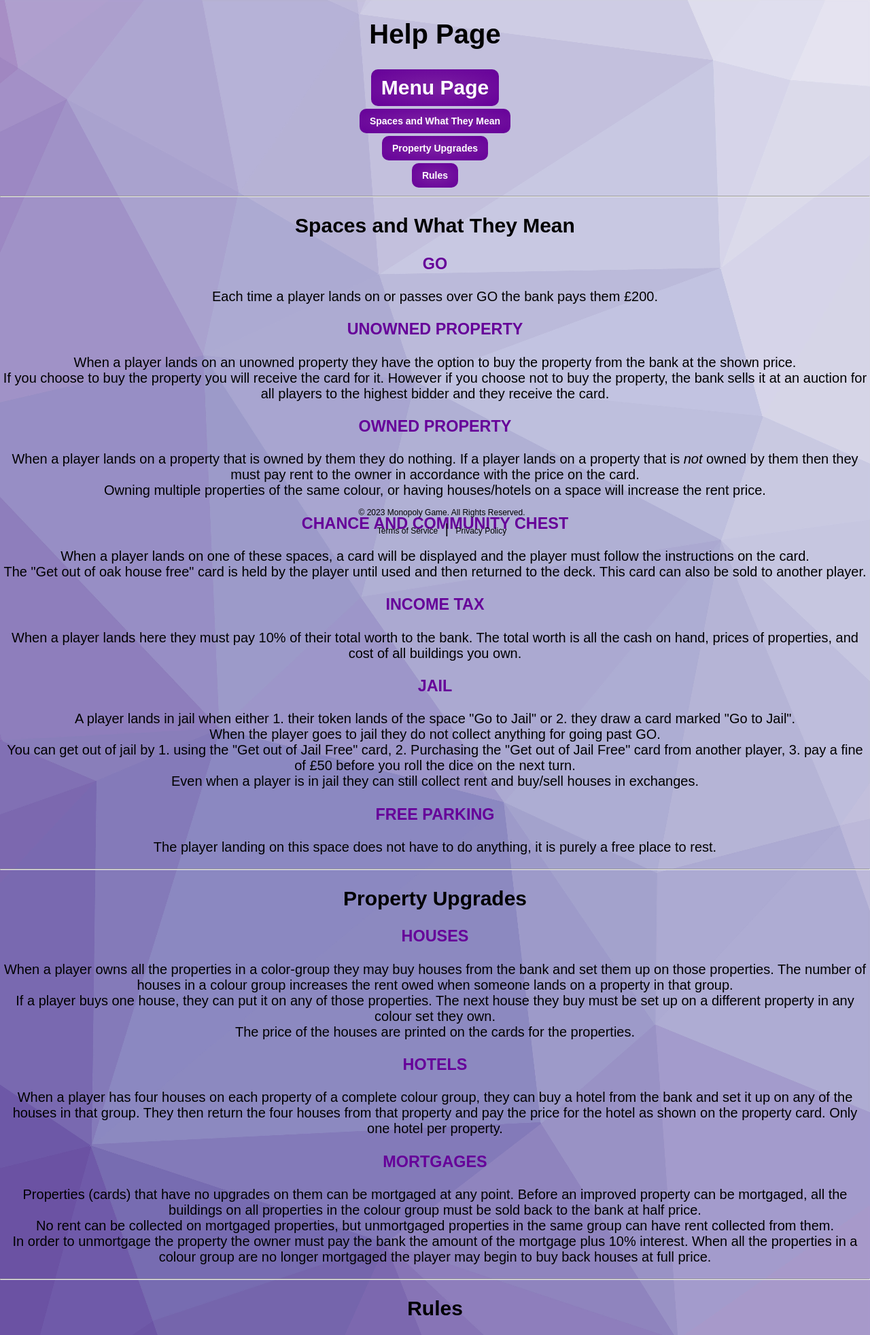
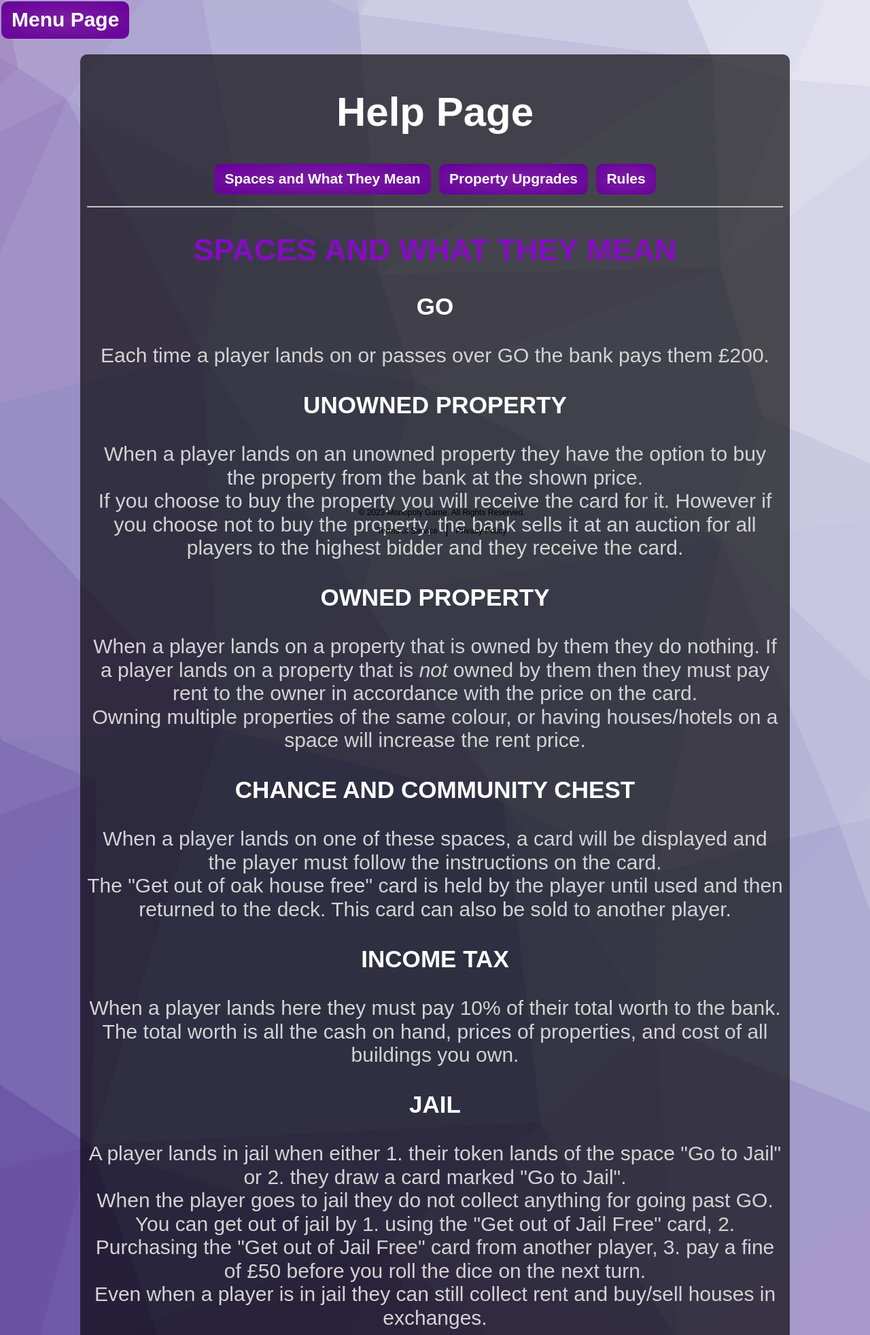
Before and after one commit to doug-spencer/Uniopoly, a Flask app: page /help in a window 1280 px wide. Shown: the top 1964 px of the page at 68% size. Run offline with Flask 3, Linux system fonts and the light colour scheme; some libraries are stand-ins or nearby versions.

Commit message:
CSS Updated

```diff
--- a/App/static/css/help.css
+++ b/App/static/css/help.css
@@ -2,6 +2,33 @@
     color: grey;
 }
 
-body {
-    overflow: auto;
+#main-content {
+    position: absolute;
+    padding: 10px;
+    border: none;
+    border-radius: 10px;
+    top: 10%;
+    left: 50%;
+    width: 80%;
+    transform: translate(-50%, 0%);
+    background-color: #000000a8;
+    font-size: 30px;
+    color: white;
 }
+
+#menu-button {
+    position: absolute;
+    top: 0%;
+    left: 0%;
+}
+.card-head {
+    color: #850cc2;
+}
+
+.card-subhead {
+    color: white;
+}
+
+p {
+    color: lightgray;
+}
--- a/App/static/js/game_room.js
+++ b/App/static/js/game_room.js
@@ -117,7 +117,7 @@ $(document).ready(function(){
         ];
         const sprite = new Image();
         sprite.src = '/static/images/playerIcons/' + sprite_imgs[data.symbol];
-        sprite.alt = "FUCK ALL Y'ALL"
+        sprite.alt = "DISPLAY SPRITES"
         document.getElementById('test_sprites').appendChild(sprite);
     });
     socket.on('houses', function(data) {
--- a/App/templates/help.html
+++ b/App/templates/help.html
@@ -8,72 +8,70 @@
 {% endblock %}
 
 {% block body %}
-<h1>Help Page</h1>
-<button class="button" onclick="window.location.href = 'menu';">Menu Page</button>
-<div>
+<div id="menu-button">
+    <button class="button" onclick="window.location.href = 'menu';">Menu Page</button>
+</div>
+<div id="main-content">
+    <h1>Help Page</h1>
     <button class="button" style="font-size: 70%;" onclick="window.location.href = '#SaWTM';">Spaces and What They Mean</button>
-    <br>
     <button class="button" style="font-size: 70%;" onclick="window.location.href = '#prUp';">Property Upgrades</button>
-    <br>
     <button class="button" style="font-size: 70%;" onclick="window.location.href = '#rules';">Rules</button>
 
     <hr>
-    <h2 class="card-head" id="SaWTM">Spaces and What They Mean</h2>
+    <h2 class="card-head" id="SaWTM">SPACES AND WHAT THEY MEAN</h2>
 
-    <h3 class="card-subhead" style="color: #660099;">GO</h3>
+    <h3 class="card-subhead">GO</h3>
     <p>Each time a player lands on or passes over GO the bank pays them £200.</p>
 
-    <h3 class="card-subhead" style="color: #660099;">UNOWNED PROPERTY</h3>
+    <h3 class="card-subhead">UNOWNED PROPERTY</h3>
     <p>When a player lands on an unowned property they have the option to buy the property from the bank at the shown price. <br> If you choose to buy the property you will receive the card for it. However if you choose not to buy the property, the bank sells it at an auction for all players to the highest bidder and they receive the card.</p>
 
-    <h3 class="card-subhead" style="color: #660099;">OWNED PROPERTY</h3>
+    <h3 class="card-subhead">OWNED PROPERTY</h3>
     <p>When a player lands on a property that is owned by them they do nothing. If a player lands on a property that is <i>not</i> owned by them then they must pay rent to the owner in accordance with the price on the card. <br> Owning multiple properties of the same colour, or having houses/hotels on a space will increase the rent price. </p>
 
-    <h3 class="card-subhead" style="color: #660099;">CHANCE AND COMMUNITY CHEST</h3>
+    <h3 class="card-subhead">CHANCE AND COMMUNITY CHEST</h3>
     <p>When a player lands on one of these spaces, a card will be displayed and the player must follow the instructions on the card. <br> The "Get out of oak house free" card is held by the player until used and then returned to the deck. This card can also be sold to another player.</be></p>
 
-    <h3 class="card-subhead" style="color: #660099;">INCOME TAX</h3>
+    <h3 class="card-subhead">INCOME TAX</h3>
     <p>When a player lands here they must pay 10% of their total worth to the bank. The total worth is all the cash on hand, prices of properties, and cost of all buildings you own.</p>
 
-    <h3 class="card-subhead" style="color: #660099;">JAIL</h3>
+    <h3 class="card-subhead">JAIL</h3>
     <p>A player lands in jail when either 1. their token lands of the space "Go to Jail" or 2. they draw a card marked "Go to Jail". <br> When the player goes to jail they do not collect anything for going past GO. <br> You can get out of jail by 1. using the "Get out of Jail Free" card, 2. Purchasing the "Get out of Jail Free" card from another player, 3. pay a fine of £50 before you roll the dice on the next turn. <br> Even when a player is in jail they can still collect rent and buy/sell houses in exchanges.</p>
 
-    <h3 class="card-subhead" style="color: #660099;">FREE PARKING</h3>
+    <h3 class="card-subhead">FREE PARKING</h3>
     <p>The player landing on this space does not have to do anything, it is purely a free place to rest.</p>
 
     <hr>
-    <h2 class="card-head" id="prUp">Property Upgrades</h2>
+    <h2 class="card-head" id="prUp">PROPERTY UPGRADES</h2>
 
-    <h3 class="card-subhead" style="color: #660099;">HOUSES</h3>
+    <h3 class="card-subhead">HOUSES</h3>
     <p>When a player owns all the properties in a color-group they may buy houses from the bank and set them up on those properties. The number of houses in a colour group increases the rent owed when someone lands on a property in that group. <br> If a player buys one house, they can put it on any of those properties. The next house they buy must be set up on a different property in any colour set they own. <br> The price of the houses are printed on the cards for the properties. </p>
 
-    <h3 class="card-subhead" style="color: #660099;">HOTELS</h3>
+    <h3 class="card-subhead">HOTELS</h3>
     <p>When a player has four houses on each property of a complete colour group, they can buy a hotel from the bank and set it up on any of the houses in that group. They then return the four houses from that property and pay the price for the hotel as shown on the property card. Only one hotel per property.</p>
 
-    <h3 class="card-subhead" style="color: #660099;">MORTGAGES</h3>
+    <h3 class="card-subhead">MORTGAGES</h3>
     <p>Properties (cards) that have no upgrades on them can be mortgaged at any point. Before an improved property can be mortgaged, all the buildings on all properties in the colour group must be sold back to the bank at half price. <br> No rent can be collected on mortgaged properties, but unmortgaged properties in the same group can have rent collected from them. <br> In order to unmortgage the property the owner must pay the bank the amount of the mortgage plus 10% interest. When all the properties in a colour group are no longer mortgaged the player may begin to buy back houses at full price.</p>
 
     <hr>
-    <h2 class="card-head" id="rules">Rules</h2>
+    <h2 class="card-head" id="rules">RULES</h2>
 
-    <h3 class="card-subhead" style="color: #660099;">Before the game</h3>
-    <p>The aim of the game is to become the richest player, this can be done via buying, renting, and selling properties.</p>
+    <h3 class="card-subhead">BEFORE THE GAME</h3>
+    <p>The aim of the game is to be the last player standing, this can be done via buying, renting, and selling properties.</p>
     <p>Each player starts with £1500.</p>
 
-    <h3 class="card-subhead" style="color: #660099;">The Game</h3>
-    <p>The chosen player throws the dice.</p>
-    <p>The space that you land on determines what you can do this round. (You may be: able to buy properties / made to pay rent/taxes / told to draw a card / forced to go to jail etc.)</p>
+    <h3 class="card-subhead">THE GAME</h3>
+    <p>A player rolls two dice, and moves foward as many spaces as the dice rolled.</p>
+    <p>The space that a player lands on determines what they can do this round. (They may be: able to buy properties / made to pay rent/taxes / told to draw a card / forced to go to jail etc.)</p>
+    <p>Once their turn is finished the next player rolls their dice. This repeats until all players bar one are bankrupt.</p>
 
-    <h3 class="card-subhead" style="color: #660099;">Bankruptcy</h3>
+    <h3 class="card-subhead">BANKRUPTCY</h3>
     <p>Bankruptcy can occur at any point in the game, a player becomes bankrupt when they owe more money than they own: They may owe money to another player or the bank.</p>
     <p>If the debt is to another player: The bankrupt player must give the whole of their ownings (properties/cash) to the player they owe: Houses and hotels are sold back to the bank and the money given alongside the ownings. </p>
     <p>If the debt is to the bank: The bankrupt player must turn over all their assets to the bank. Then the properties are back on the market.</p>
     <p>A bankrupt player is removed from the game, they can still communicate in the chat. The last player left wins.</p>
 
-    <br>
-    <br>
-    <br>
-    <br>
-
 </div>
+<br>
+<br>
 {% endblock %}
```
